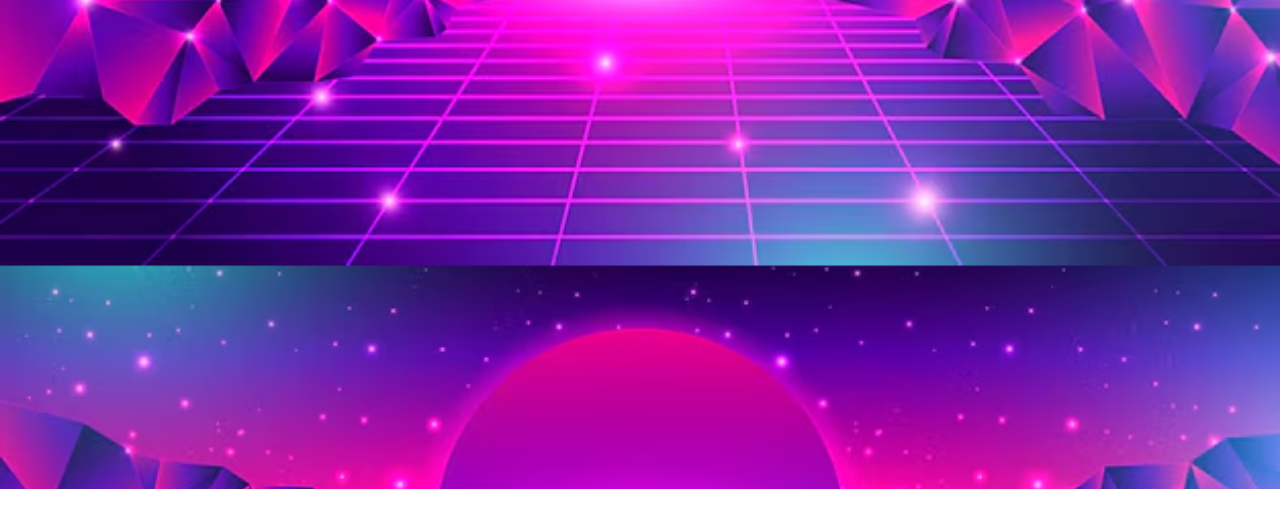
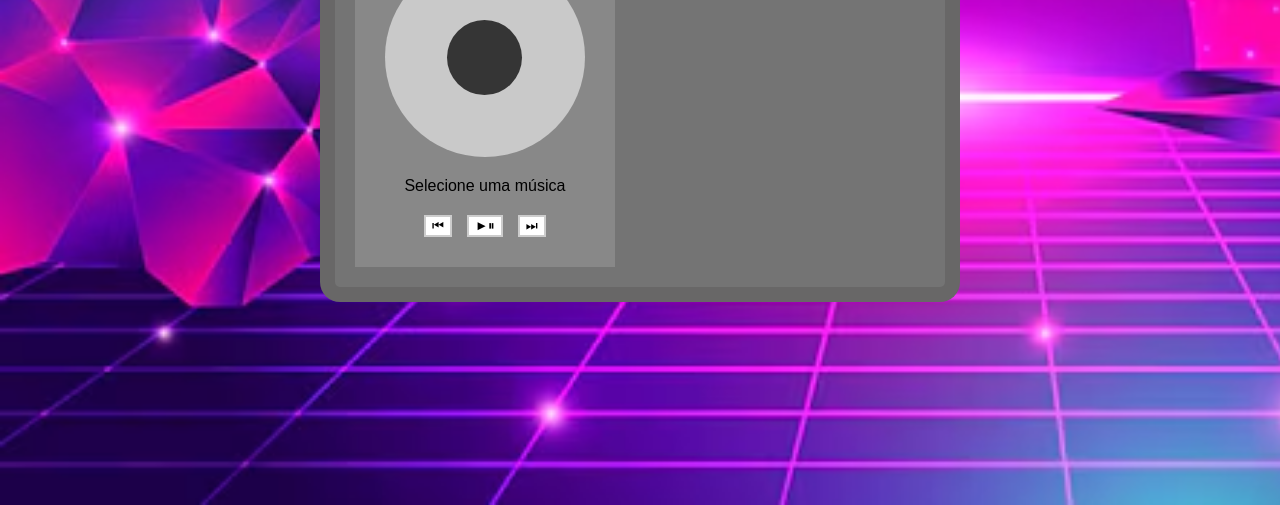
Before and after one commit to Davimp0413/musiquinho, a plain HTML site: page index.html in a window 1280 px wide. Shown: the part 311-816 px from the top of the page. Drawn offline with Linux system fonts and the light colour scheme; a web font is replaced by a local one.

Commit message:
Add files via upload

```diff
--- a/index.html
+++ b/index.html
@@ -14,9 +14,9 @@
            </div>
             <div class="current-song">Selecione uma música</div>
             <div class="controls">
-                    <button class="btn prev">⏮</button>
-                    <button class="btn play-pause">►⏸</button>
-                    <button class="btn play">⏭</button>
+                    <button class="btn prev" id="botao">⏮</button>
+                    <button class="btn play-pause" id="botao">►⏸</button>
+                    <button class="btn play" id="botao">⏭</button>
 
                     </button>
 
--- a/style.css
+++ b/style.css
@@ -1,10 +1,54 @@
 @import url('https://fonts.googleapis.com/css2?family=Jersey+10&display=swap');
 
 body{
+    height: 100vh;
     font-family: "Jersey 10", sans-serif;
-
     background-image: url("retro-neon-music-streaming-background_8168-1660.avif");
     background-size: cover;
-    margin: 0;
-    padding: 0;
+    align-items: center;
+    justify-content: center;
+    display: flex;
 }
+.container{
+    background-color: rgb(116, 116, 116);
+    display: flex;
+    padding: 20px;
+    gap: 200px;
+    border-radius: 20px;
+    border: 15px solid rgba(102, 101, 101, 0.822);
+}
+.player-section{
+    display: flex;
+    background-color:rgb(136, 136, 136);
+    flex-direction: column;
+    padding: 30px;
+    gap: 20px;
+    justify-content: center;
+    align-items: center;
+}
+.vinyl{
+    width: 200px;
+    height: 200px;
+    border-radius: 50%;
+    background-color: rgb(201, 201, 201);
+    display: flex;
+    justify-content: center;
+    align-items: center;
+}
+.controls {
+    display: flex;
+    gap: 15px;
+}
+#botao {
+    background-color: white;
+    color: black;
+    border: 2px solid rgb(204, 204, 204);
+}
+.album-art{
+    width: 75px;
+    height: 75px;
+    background-color: rgb(53, 53, 53);
+    border-radius: 50%;
+    display: flex;
+
+}
```
